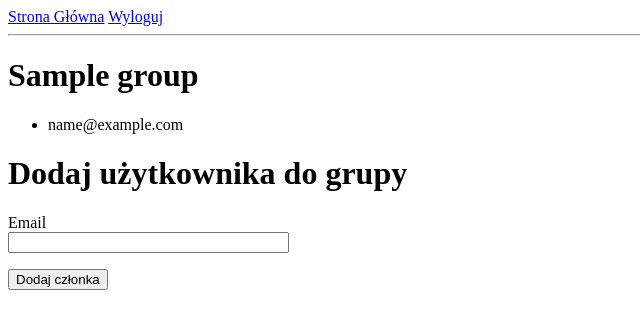
After one commit to weso90/Simple-Family-Manager, a Flask app: page /group/1 in a window 1280 px wide. The commit adds this page. Shown: the top 329 px of the page, without its empty margins (0-640 px from the left). Run offline with Flask 3, Linux system fonts and the light colour scheme; a user stored in the database is signed in; tables that the repository leaves empty hold one stand-in row (values such as "Sample post").

Commit message:
group - add users to group

```diff
--- a/app/forms.py
+++ b/app/forms.py
@@ -23,3 +23,7 @@ class LoginForm(FlaskForm):
 class CreateGroupForm(FlaskForm):
     name = StringField('Nazwa Grupy', validators=[DataRequired()])
     submit = SubmitField('Stwórz Grupę')
+
+class AddMemberForm(FlaskForm):
+    email = StringField('Email', validators=[DataRequired(), Email()])
+    submit = SubmitField('Dodaj członka')
--- a/app/routes.py
+++ b/app/routes.py
@@ -1,6 +1,6 @@
 from flask import render_template, flash, redirect, url_for
 from app import app, db
-from app.forms import RegistrationForm, LoginForm, CreateGroupForm
+from app.forms import RegistrationForm, LoginForm, CreateGroupForm, AddMemberForm
 from app.models import User, GroupMember, FamilyGroup
 from werkzeug.security import generate_password_hash, check_password_hash
 from flask_login import login_user, logout_user, current_user, login_required
@@ -74,3 +74,31 @@ def create_group():
         flash(f"Grupa została utworzona.", 'success')
         return redirect(url_for("index"))
     return render_template('create_group.html', title="Utwórz grupę", form=form)
+
+@app.route('/group/<int:group_id>', methods=['GET', 'POST'])
+@login_required
+def group_details(group_id):
+    form = AddMemberForm()
+    group = FamilyGroup.query.get_or_404(group_id)
+
+    current_membership = GroupMember.query.filter_by(
+        user_id=current_user.id,
+        group_id=group.id
+    ).first()
+
+    if form.validate_on_submit():
+        user_to_add = User.query.filter_by(email=form.email.data).first()
+
+        if not user_to_add:
+            flash('Użytkownik o tym adresie email nie istnieje.', 'danger')
+        elif user_to_add in [m.user for m in group.members]:
+            flash('Ten użytkownik jest już członkiem tej grupy', 'warning')
+        else:
+            new_membership = GroupMember(user=user_to_add, group=group, role='member')
+            db.session.add(new_membership)
+            db.session.commit()
+            flash(f'Użytkownik {user_to_add.email} został dodany do grupy', 'success')
+        return redirect(url_for('group_details', group_id=group.id))
+
+    return render_template('group_details.html', title=group.name, group=group, form=form,
+                           current_role=current_membership.role if current_membership else None)
--- /dev/null
+++ b/app/templates/group_details.html
@@ -0,0 +1,23 @@
+{% extends "base.html" %}
+
+{% block content %}
+    <h1>{{ group.name }}</h1>
+    <ul>
+        {% for member_association in group.members %}
+            <li>{{ member_association.user.email }}</li>
+        {% endfor %}
+    </ul>
+    {% if current_role == 'admin' %}
+    <h1>Dodaj użytkownika do grupy</h1>
+    <form action="" method="post">
+        {{ form.hidden_tag() }}
+
+        <p>
+            {{ form.email.label }}<br>
+            {{ form.email(size=32) }}
+        </p>
+        <p>{{ form.submit() }}</p>
+    </form>
+    {% else %}
+    {% endif %}
+{% endblock %}
--- a/app/templates/index.html
+++ b/app/templates/index.html
@@ -7,7 +7,7 @@
 
         <ul>
             {% for group in groups %}
-                <li>{{ group.name }}</li>
+                <li><a href="{{ url_for('group_details', group_id=group.id) }}">{{ group.name }}</a></li>
             {% endfor %}
         </ul>
     {% else %}
```
